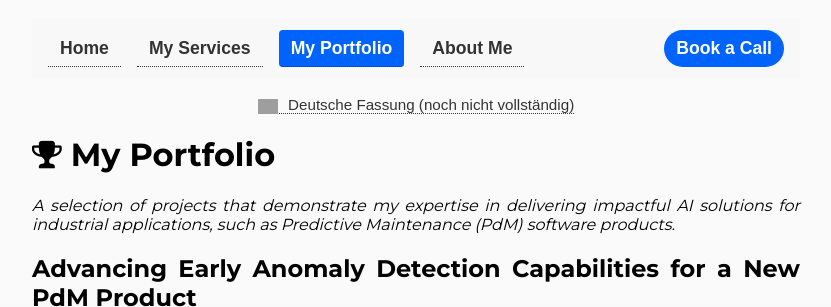
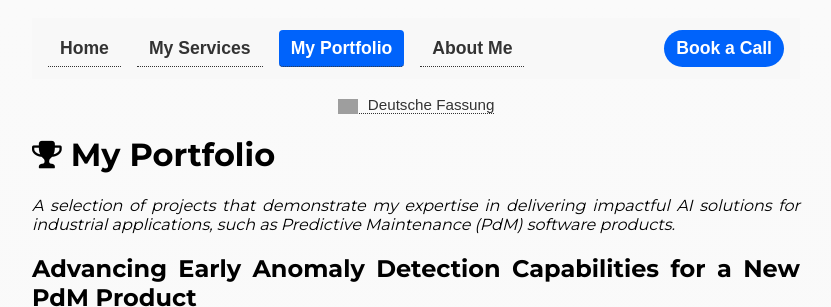
Before and after one commit to alexkolo/strategic-ai, a Jekyll site: the page built from en/portfolio.md, in a window 1280 px wide and 900 px high, cut to the strip 0-307 px from the top of the window. Shown: the whole strip, without its empty margins (224-1055 px from the left). Built offline with Jekyll 4.4.1, drawn with Linux system fonts in a browser that asks for light colours; some web fonts are replaced; grey boxes are pictures that could not be loaded.

Commit message:
fix: remove incomplete note from German version link for clarity

```diff
--- a/_includes/navigation_en.html
+++ b/_includes/navigation_en.html
@@ -30,7 +30,7 @@
       href="{% if page.url == '/' %}{{ site.baseurl }}/de/{% else %}{{ site.baseurl }}{{ page.url | replace: '/en/', '/de/' }}{% endif %}"
     >
       <img src="https://flagcdn.com/de.svg" alt="German Flag" width="20" style="vertical-align: middle" />
-      Deutsche Fassung (noch nicht vollständig)
+      Deutsche Fassung
     </a>
   </div>
   {% endunless %}
```
